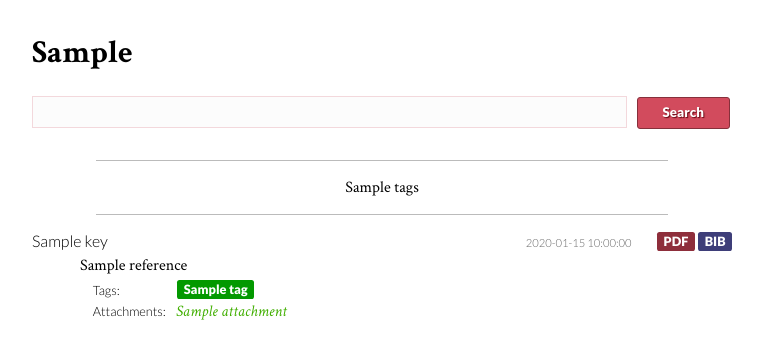
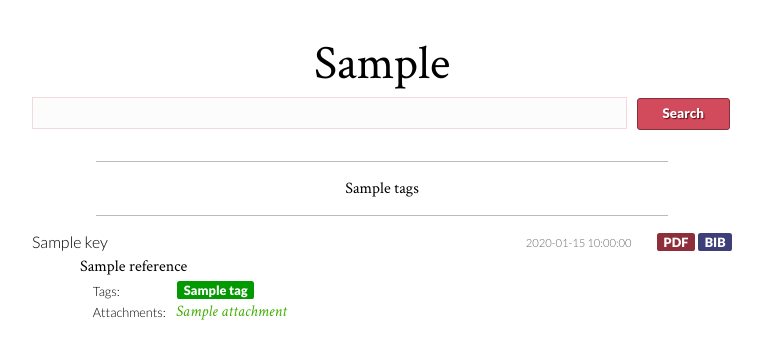
Before and after one commit to tmearnest/pdfs, a Python web app: template sbd/templates/bibliography.html in a window 1280 px wide. Shown: the top 359 px of the page, without its empty margins (258-1021 px from the left). Run offline with Jinja, Linux system fonts and the light colour scheme; the template is opened without the code that fills it: most values are stand-ins (such as "Sample title", 1, 10 or a date in 2020).

Commit message:
header link

```diff
--- a/sbd/static/style.css
+++ b/sbd/static/style.css
@@ -234,3 +234,12 @@ input.textInput:focus {
 .button:hover {
     background: #ec2640;
 }
+
+div.head {
+    font-size: 3em;
+    text-align: center;
+}
+
+.head > a:hover {
+    text-decoration: none;
+}
--- a/sbd/templates/bibliography.html
+++ b/sbd/templates/bibliography.html
@@ -12,7 +12,7 @@
   </head>
   <body>
     <div class="sbd">
-       <h1>{{article_dir}}</h1>
+       <div class="head"><a href="/">{{article_dir}}</a></div>
        <form action="/search" method="get">
            <input class="textInput" type="text" name="q">
            <input class="button" type="submit" value="Search">
```
